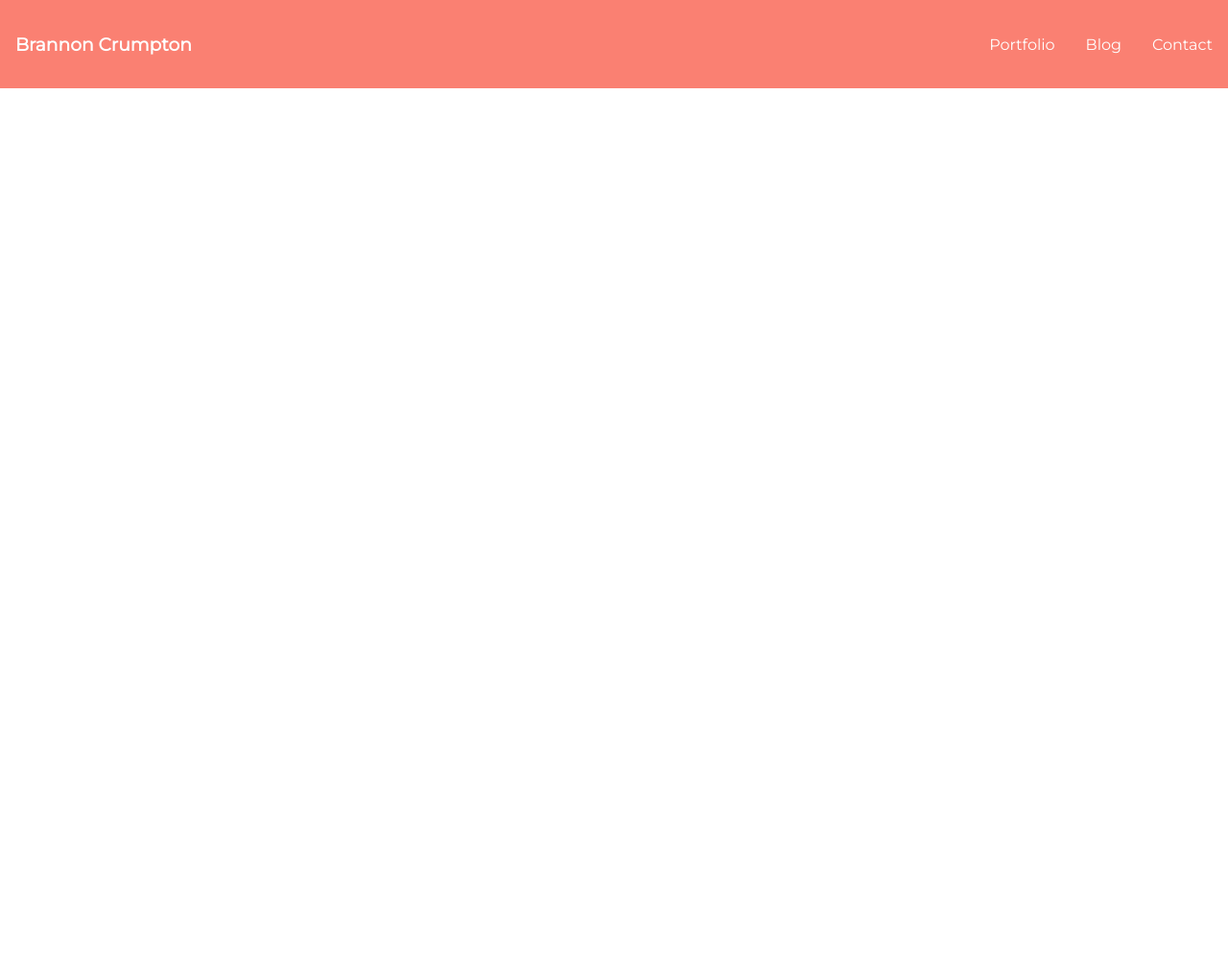
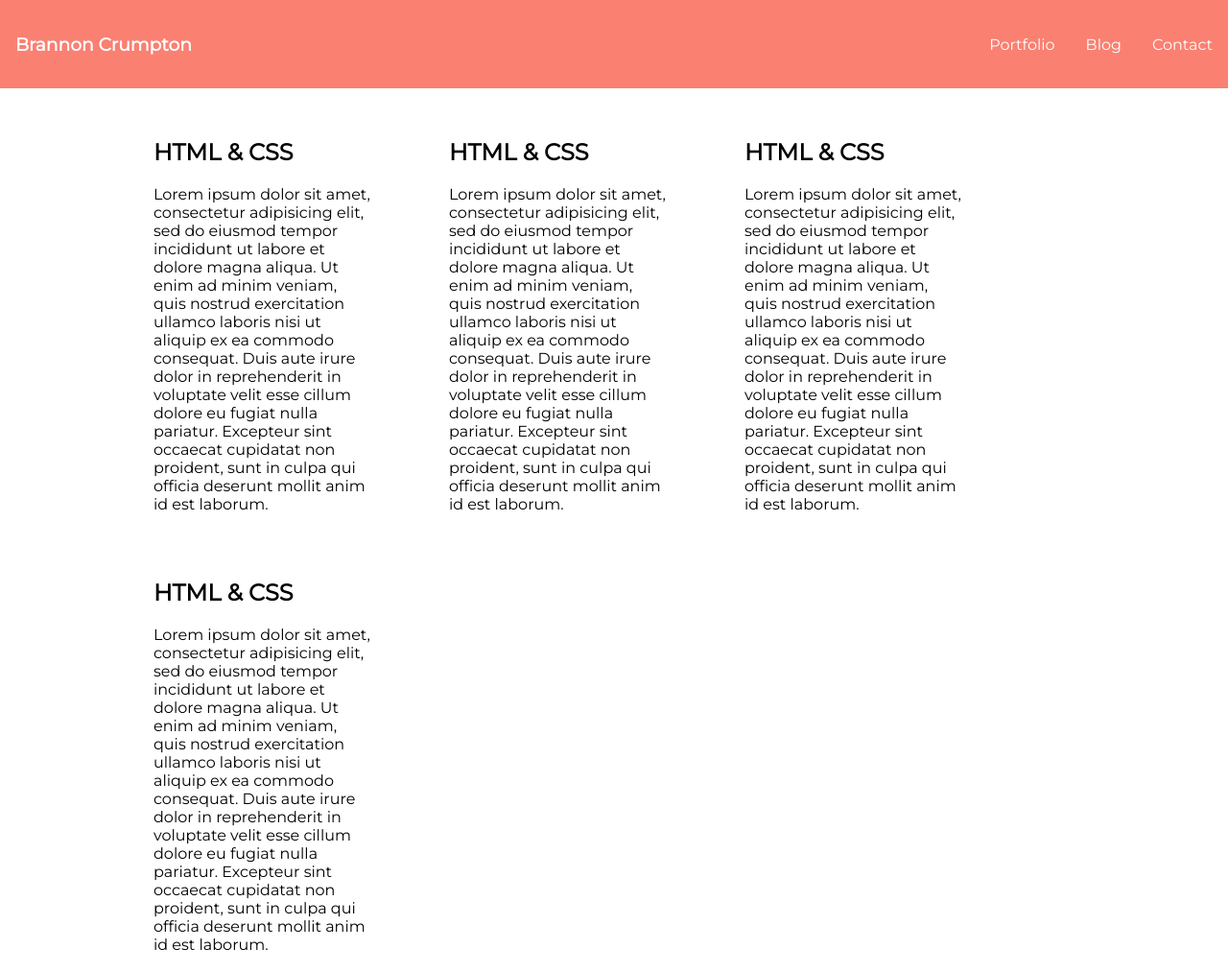
Before and after one commit to bcrumpton/05-grid-and-position, a plain HTML site: page index.html in a window 1280 px wide. Shown: the whole page at 96% size. Before the commit the page ends 800 px from the top, so only its background shows below. Drawn offline with Linux system fonts and the light colour scheme.

Commit message:
Added grid and cards

```diff
--- a/index.html
+++ b/index.html
@@ -20,5 +20,31 @@
       </div>
     </header>
 
+    <div class="section">
+      <div class="container">
+        <div class="grid">
+          <figure class="card">
+            <h2 class="card__head">HTML & CSS</h2>
+            <p class="card__body">Lorem ipsum dolor sit amet, consectetur adipisicing elit, sed do eiusmod tempor incididunt ut labore et dolore magna aliqua. Ut enim ad minim veniam, quis nostrud exercitation ullamco laboris nisi ut aliquip ex ea commodo consequat. Duis aute irure dolor in reprehenderit in voluptate velit esse cillum dolore eu fugiat nulla pariatur. Excepteur sint occaecat cupidatat non proident, sunt in culpa qui officia deserunt mollit anim id est laborum. </p>
+          </figure>
+
+          <figure class="card">
+            <h2 class="card__head">HTML & CSS</h2>
+            <p class="card__body">Lorem ipsum dolor sit amet, consectetur adipisicing elit, sed do eiusmod tempor incididunt ut labore et dolore magna aliqua. Ut enim ad minim veniam, quis nostrud exercitation ullamco laboris nisi ut aliquip ex ea commodo consequat. Duis aute irure dolor in reprehenderit in voluptate velit esse cillum dolore eu fugiat nulla pariatur. Excepteur sint occaecat cupidatat non proident, sunt in culpa qui officia deserunt mollit anim id est laborum. </p>
+          </figure>
+
+          <figure class="card">
+            <h2 class="card__head">HTML & CSS</h2>
+            <p class="card__body">Lorem ipsum dolor sit amet, consectetur adipisicing elit, sed do eiusmod tempor incididunt ut labore et dolore magna aliqua. Ut enim ad minim veniam, quis nostrud exercitation ullamco laboris nisi ut aliquip ex ea commodo consequat. Duis aute irure dolor in reprehenderit in voluptate velit esse cillum dolore eu fugiat nulla pariatur. Excepteur sint occaecat cupidatat non proident, sunt in culpa qui officia deserunt mollit anim id est laborum. </p>
+          </figure>
+
+          <figure class="card">
+            <h2 class="card__head">HTML & CSS</h2>
+            <p class="card__body">Lorem ipsum dolor sit amet, consectetur adipisicing elit, sed do eiusmod tempor incididunt ut labore et dolore magna aliqua. Ut enim ad minim veniam, quis nostrud exercitation ullamco laboris nisi ut aliquip ex ea commodo consequat. Duis aute irure dolor in reprehenderit in voluptate velit esse cillum dolore eu fugiat nulla pariatur. Excepteur sint occaecat cupidatat non proident, sunt in culpa qui officia deserunt mollit anim id est laborum. </p>
+          </figure>
+        </div>
+      </div>
+    </div>
+
   </body>
 </html>
--- a/styles/style.css
+++ b/styles/style.css
@@ -34,3 +34,22 @@ img {
 .nav-list__item {
   margin: 0.5rem 1rem;
 }
+
+.section {
+  padding: 1rem;
+}
+
+.container {
+  max-width: 65rem;
+  margin: 0 auto;
+}
+
+.grid {
+  display: flex;
+  flex-wrap: wrap;
+}
+
+.card {
+  flex-basis: calc(100% / 4 - 2rem);
+
+}
```
